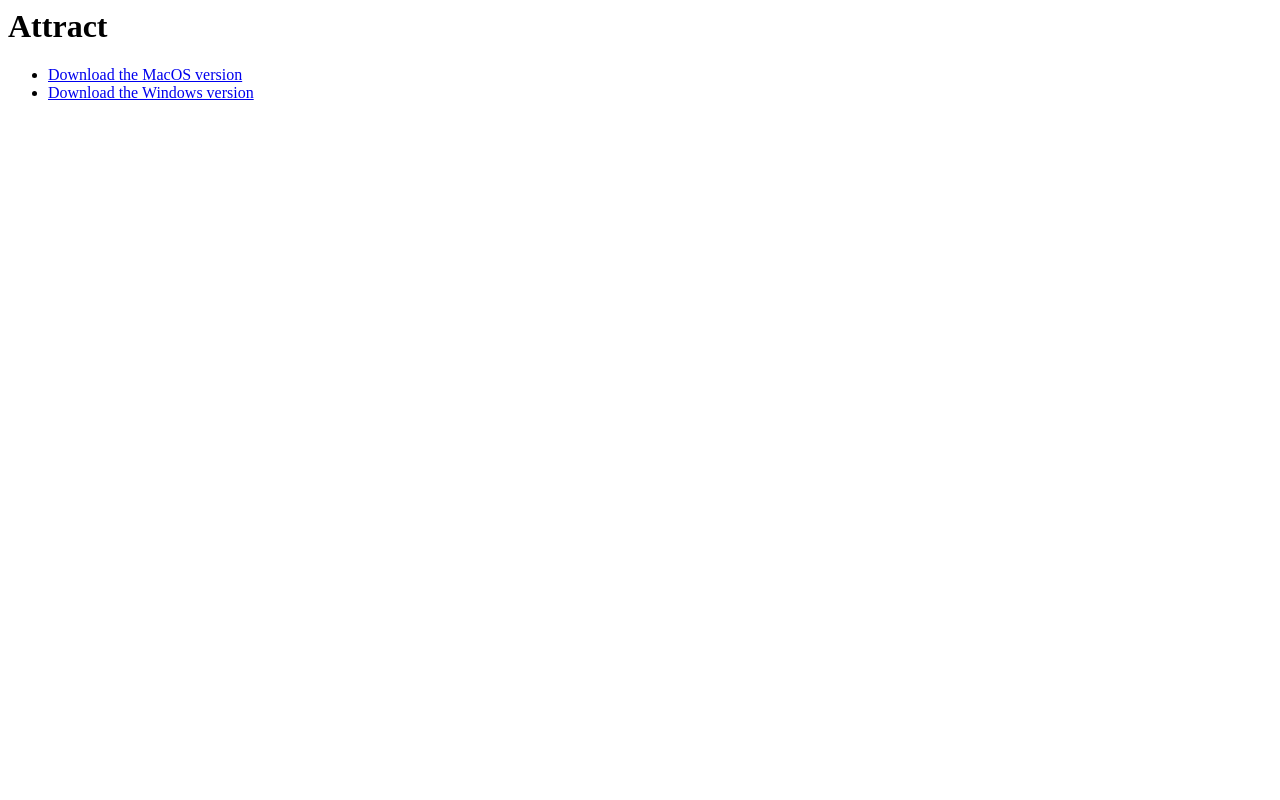
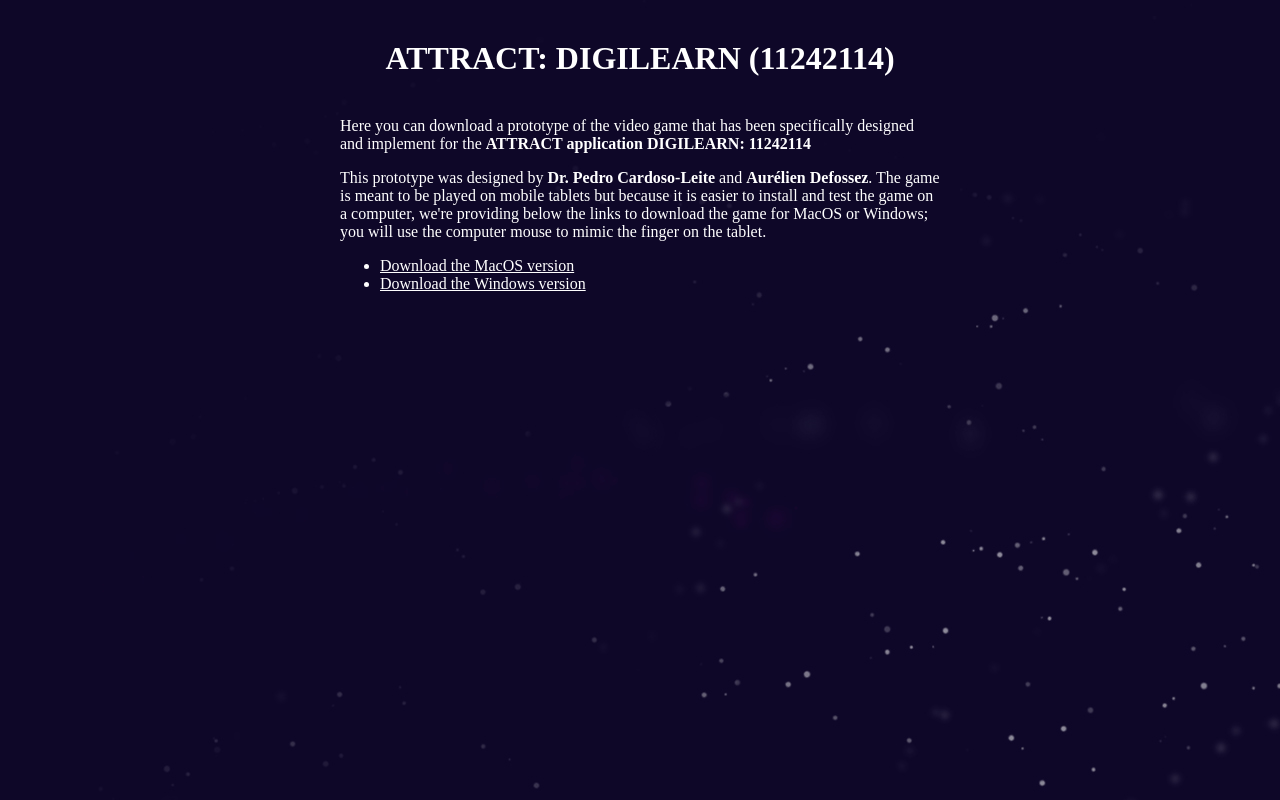
Before and after one commit to aurelien-defossez/aurelien-defossez.github.io, a plain HTML site: page index.html in a window 1280 px wide. Drawn offline with Linux system fonts and the light colour scheme.

Commit message:
Some style added.

```diff
--- a/index.html
+++ b/index.html
@@ -1,4 +1,36 @@
-<h1>Attract</h1>
+<html>
+	<head>
+		<meta http-equiv="Content-Type" content="text/html;charset=utf-8" />
+
+		<style>
+			body {
+				background-image: url('BG-Space-04.jpg');
+				color: white;
+			}
+
+			a {
+				color: white;
+			}
+
+			h1 {
+				text-align: center;
+				margin: 40px;
+			}
+
+			.content {
+				max-width: 600px;
+				margin: auto;
+			}
+		</style>
+	</head>
+
+	<body>
+		<div class="content">
+			<h1>ATTRACT:  DIGILEARN (11242114)</h1>
+
+			<p>Here you can download a prototype of the video game that has been specifically designed and implement for the <b>ATTRACT application DIGILEARN: 11242114</b></p>
+
+			<p>This prototype was designed by <b>Dr. Pedro Cardoso-Leite</b> and <b>Aurélien Defossez</b>. The game is meant to be played on mobile tablets but because it is easier to install and test the game on a computer, we're providing below the links to download the game for MacOS or Windows; you will use the computer mouse to mimic the finger on the tablet.</p>
 
 			<ul>
 				<li>
@@ -8,3 +40,6 @@
 					<a href="https://www.dropbox.com/s/x0e1p3ccahtvzc0/ideal_0.3.zip?dl=1">Download the Windows version</a>
 				</li>
 			</ul>
+		</div>
+	</body>
+</html>
```
Also changed, not shown: BG-Space-04.jpg (added). Lines whose indentation alone changed are shown as unchanged.
